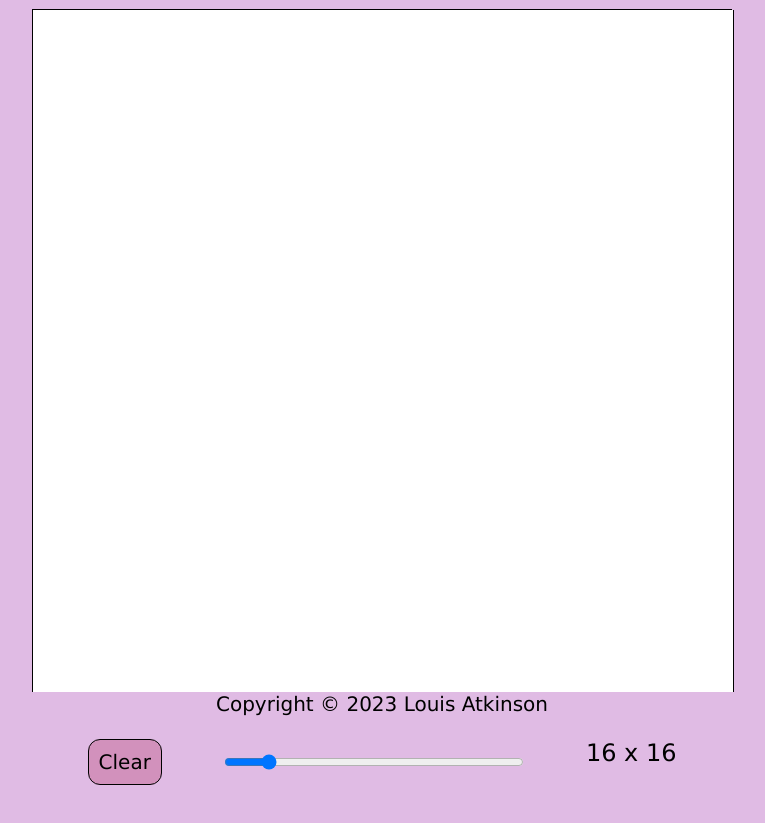
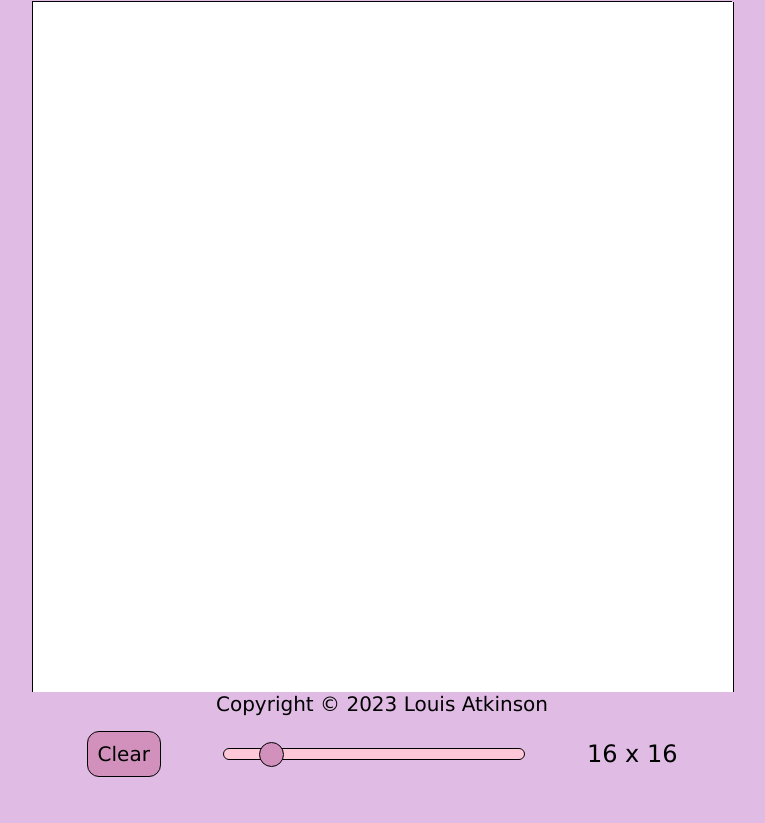
Before and after one commit to LouisAtkinson/etch-a-sketch, a plain HTML site: page index.html in a window 1280 px wide. Shown: the part 74-897 px from the top of the page, without its empty margins (258-1023 px from the left). After the commit the page ends 851 px from the top, so only its background shows below. Drawn offline with Linux system fonts and the light colour scheme.

Commit message:
Change appearance of slider

```diff
--- a/styles.css
+++ b/styles.css
@@ -1,6 +1,10 @@
 * {
     font-family: Verdana, Geneva, Tahoma, sans-serif;
     background-color: #e0bbe4;
+}
+
+html, body {
+    padding:0; margin:0; height:100%;
 }
 
 body {
@@ -37,6 +41,7 @@ body {
     display: flex;
     justify-content: center;
     gap: 60px;
+    align-items: center;
 }
 
 button {
@@ -52,8 +57,22 @@ button:hover {
 }
 
 .slider {
+    -webkit-appearance: none;
     width: 300px;
+    height: 10px;
     cursor: pointer;
+    background-color: #fec8d8;
+    border: solid 0.5px black;
+    border-radius: 12px;
+}
+
+input::-webkit-slider-thumb {
+    -webkit-appearance: none;
+    background-color: #d291bc;
+    height: 25px;
+    width: 25px;
+    border: solid 1px black;
+    border-radius: 20px;
 }
 
 .output {
```
